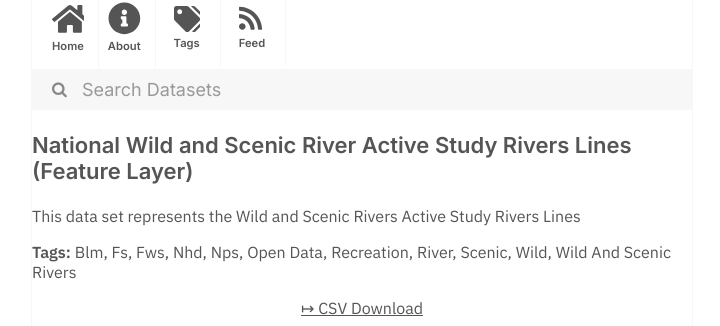
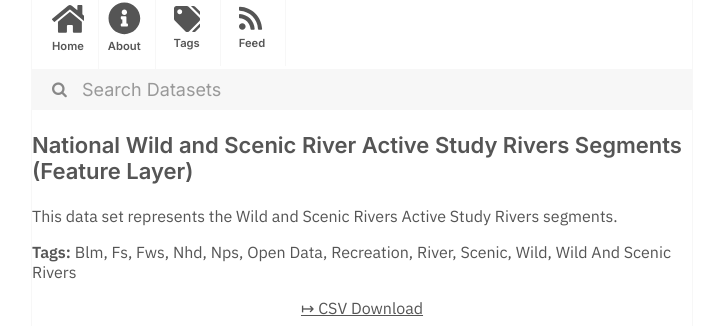
Before and after one commit to dayda-entities/department-of-agriculture, a Jekyll site: the page built from _posts/2020-12-03-national-wild-and-scenic-river.md, in a window 1280 px wide. Shown: the part 216-542 px from the top of the page, without its empty margins (278-998 px from the left). Built offline with Jekyll 4.4.1, drawn with Linux system fonts in a browser that asks for light colours.

Commit message:
Publish Data

```diff
--- a/_posts/2020-12-03-national-wild-and-scenic-river.md
+++ b/_posts/2020-12-03-national-wild-and-scenic-river.md
@@ -1,7 +1,7 @@
 ---
-title: National Wild and Scenic River Active Study Rivers Lines (Feature Layer)
-created: '2020-12-03T20:28:38.437029'
-modified: '2021-05-14T15:28:17.872432'
+title: National Wild and Scenic River Active Study Rivers Segments (Feature Layer)
+created: '2020-12-03T20:28:39.291656'
+modified: '2021-05-14T15:28:18.364469'
 state: active
 type: dataset
 tags:
@@ -18,9 +18,9 @@ tags:
   - Wild And Scenic Rivers
 groups: []
 csv_url: >-
-  https://data-usfs.hub.arcgis.com/datasets/8eb3c19713f948eab7659aa8e63e217c_0.csv?outSR=%7B%22latestWkid%22%3A4269%2C%22wkid%22%3A4269%7D
+  https://data-usfs.hub.arcgis.com/datasets/0211007ee0e54236ae7e91a7638e0d56_1.csv?outSR=%7B%22latestWkid%22%3A4269%2C%22wkid%22%3A4269%7D
 json_url: ''
 layout: post
 
 ---
-This data set represents the Wild and Scenic Rivers Active Study Rivers Lines
+This data set represents the Wild and Scenic Rivers Active Study Rivers segments.
```
